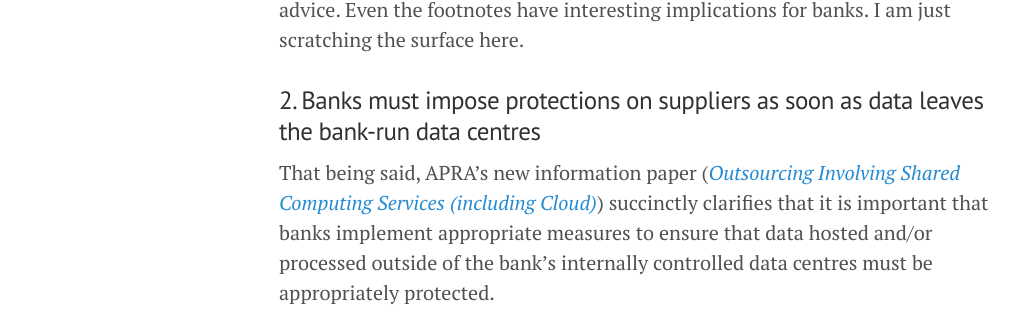
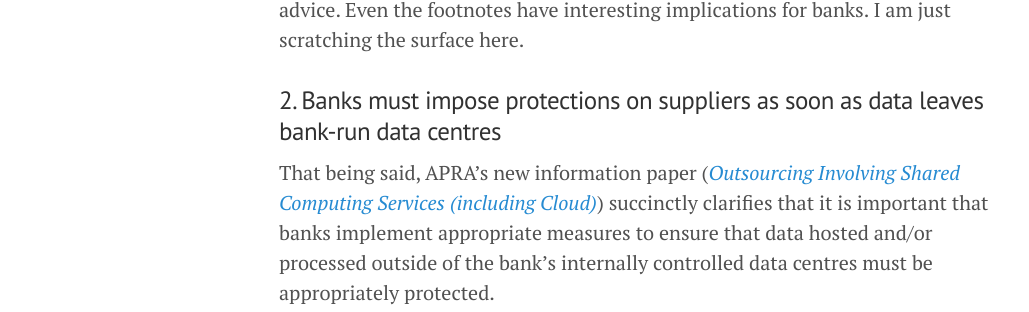
Before and after one commit to imclaren/blog, a Jekyll site: the page built from _posts/2015-07-14-apracloud.md, in a window 1280 px wide and 900 px high, scrolled down 1216 px. Shown: the part 176-488 px from the top of the window, without its empty margins (1-1030 px from the left). Built offline with Jekyll 4.4.1, drawn with Linux system fonts in a browser that asks for light colours; Markdown is read by kramdown in place of the engine named in the settings.

Commit message:
apra cloud article

```diff
--- a/_posts/2015-07-14-apracloud.md
+++ b/_posts/2015-07-14-apracloud.md
@@ -19,7 +19,7 @@ The use and processing of data by banks is actually very complicated once we get
 
 And while the information paper is not all that long, it provides quite detailed advice.  Even the footnotes have interesting implications for banks.  I am just scratching the surface here.
 
-### 2. Banks must impose protections on suppliers as soon as data leaves the bank-run data centres
+### 2. Banks must impose protections on suppliers as soon as data leaves bank-run data centres
 
 That being said, APRA's new information paper ([*Outsourcing Involving Shared Computing Services (including Cloud)*](http://www.apra.gov.au/AboutAPRA/Documents/Information-Paper-Outsourcing-Involving-Shared-Computing-Services.pdf)) succinctly clarifies that it is important that banks implement appropriate measures to ensure that data hosted and/or processed outside of the bank's internally controlled data centres must be appropriately protected.
 
```
